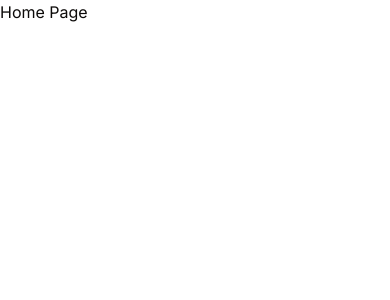
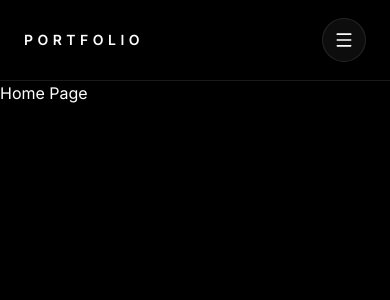
Before and after one commit to mojahidalamcse/my-portfolio, a Next.js app: page / in a window 390 px wide. Shown: the top 300 px of the page. Built offline with nearby package versions, Linux system fonts and the light colour scheme.

Commit message:
feat(header): implement responsive header with navigation and CV download feat(layout): enhance blank page layout with header and styling feat(container): add reusable container component for layout consistency

```diff
--- a/app/(blank-page-layout)/layout.tsx
+++ b/app/(blank-page-layout)/layout.tsx
@@ -1,6 +1,14 @@
-const BlankPagelayout =({
-    children,
-}: Readonly<{children: React.ReactNode }>)=>{
-    return <div>{children}</div>;
-    };
-    export default BlankPagelayout;
+import { Header } from "@/components/shared/header";
+
+const BlankPagelayout = ({
+  children,
+}: Readonly<{ children: React.ReactNode }>) => {
+  return (
+    <div className="min-h-screen bg-black text-white">
+      <Header />
+      <main>{children}</main>
+    </div>
+  );
+};
+
+export default BlankPagelayout;
--- /dev/null
+++ b/components/shared/container.tsx
@@ -0,0 +1,21 @@
+import type { HTMLAttributes, ReactNode } from "react";
+
+import { cn } from "@/lib/utils";
+
+interface ContainerProps extends HTMLAttributes<HTMLDivElement> {
+  children: ReactNode;
+}
+
+export function Container({ className, children, ...props }: ContainerProps) {
+  return (
+    <div
+      className={cn(
+        "mx-auto w-full max-w-[1200px] px-6 sm:px-8 xl:px-12",
+        className
+      )}
+      {...props}
+    >
+      {children}
+    </div>
+  );
+}
--- /dev/null
+++ b/components/shared/header.tsx
@@ -0,0 +1,86 @@
+'use client';
+
+import Link from "next/link";
+import { useState } from "react";
+import { Menu, X } from "lucide-react";
+
+import { Button } from "@/components/ui/button";
+import { Container } from "./container";
+
+const navItems = [
+  { href: "#skills", label: "Skills" },
+  { href: "#experience", label: "Experience" },
+  { href: "#blog", label: "Blog" },
+  { href: "#projects", label: "Projects" },
+  { href: "#about", label: "About" },
+];
+
+export function Header() {
+  const [menuOpen, setMenuOpen] = useState(false);
+
+  return (
+    <header className="sticky top-0 z-50 border-b border-white/10 bg-black/80 backdrop-blur-xl">
+      <Container className="flex h-20 min-h-[5rem] items-center justify-between gap-4">
+        <Link
+          href="/"
+          className="font-semibold uppercase tracking-[0.32em] text-sm text-white transition hover:text-white/80"
+        >
+          portfolio
+        </Link>
+
+        <div className="flex flex-1 items-center justify-end gap-4">
+          <nav className="hidden items-center gap-6 text-sm text-white/70 md:flex">
+            {navItems.map((item) => (
+              <Link key={item.href} href={item.href} className="transition hover:text-white">
+                {item.label}
+              </Link>
+            ))}
+            <Link
+              href="/resume.pdf"
+              className="rounded-full border border-white/10 px-4 py-2 text-sm text-white transition hover:bg-white/10"
+              target="_blank"
+              rel="noreferrer"
+            >
+              Download CV
+            </Link>
+          </nav>
+
+          <button
+            type="button"
+            className="inline-flex h-11 w-11 items-center justify-center rounded-full border border-white/10 bg-white/5 text-white transition hover:bg-white/10 md:hidden"
+            aria-label="Toggle menu"
+            onClick={() => setMenuOpen((prev) => !prev)}
+          >
+            {menuOpen ? <X className="h-5 w-5" /> : <Menu className="h-5 w-5" />}
+          </button>
+        </div>
+      </Container>
+
+      {menuOpen ? (
+        <nav className="md:hidden border-t border-white/10 bg-black/95 px-6 pb-5 pt-4">
+          <div className="flex flex-col gap-3 text-sm text-white/80">
+            {navItems.map((item) => (
+              <Link
+                key={item.href}
+                href={item.href}
+                className="rounded-2xl border border-white/10 px-4 py-3 transition hover:border-white/20 hover:bg-white/5 hover:text-white"
+                onClick={() => setMenuOpen(false)}
+              >
+                {item.label}
+              </Link>
+            ))}
+            <Link
+              href="/resume.pdf"
+              target="_blank"
+              rel="noreferrer"
+              className="rounded-2xl border border-white/10 px-4 py-3 text-white transition hover:border-white/20 hover:bg-white/5"
+              onClick={() => setMenuOpen(false)}
+            >
+              Download CV
+            </Link>
+          </div>
+        </nav>
+      ) : null}
+    </header>
+  );
+}
```
